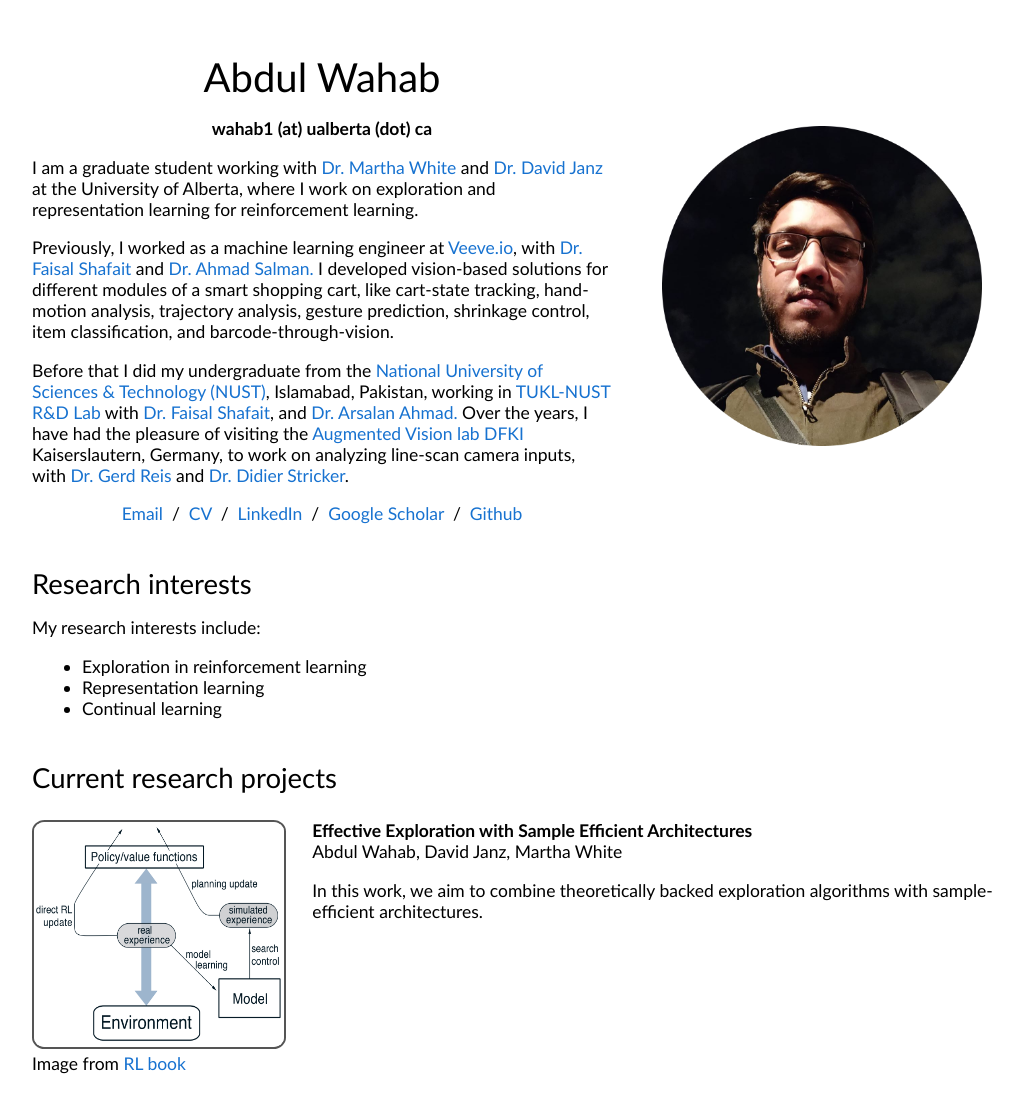
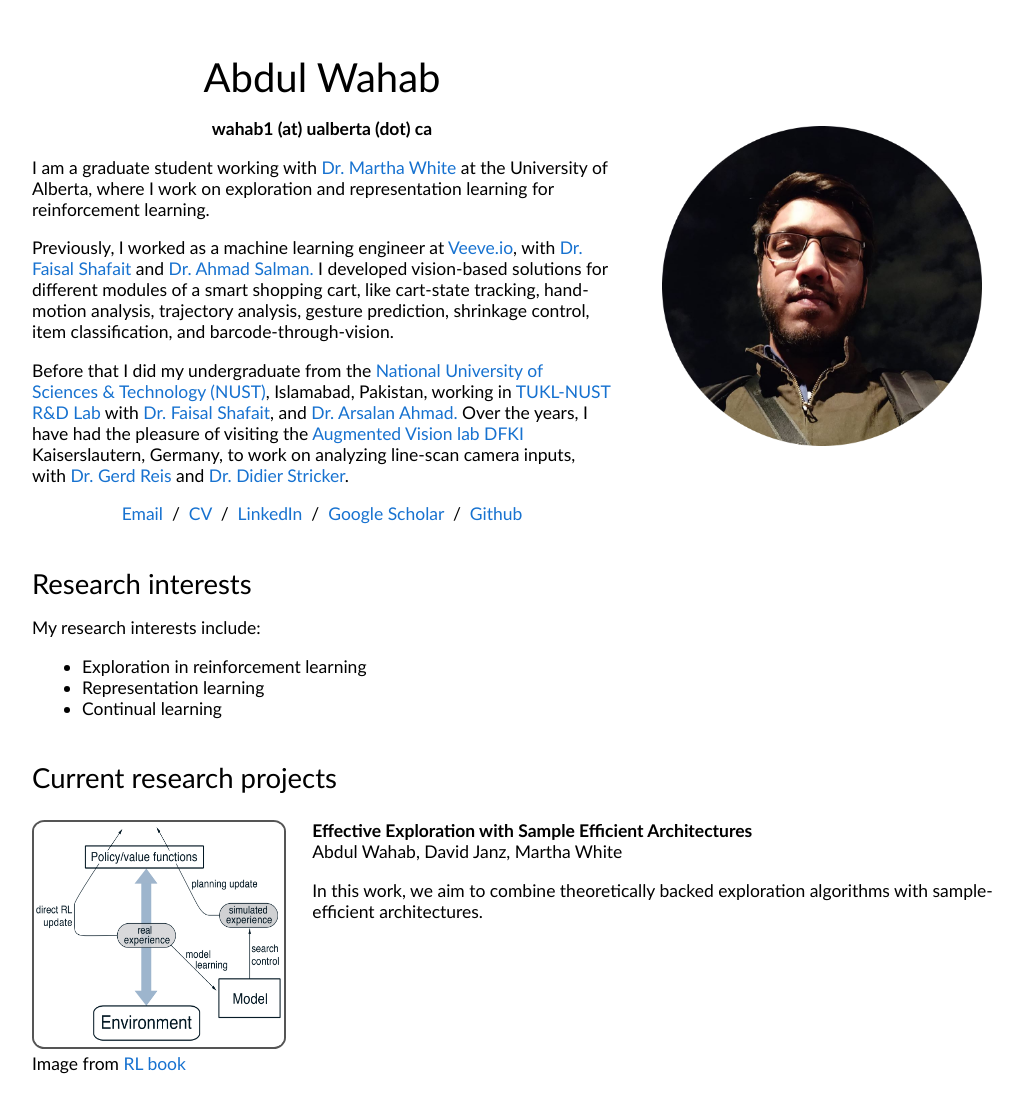
Before and after one commit to mirzaabdulwahab1612/mirzaabdulwahab1612.github.io, a plain HTML site: page index.html in a window 1280 px wide. Shown: the top 1100 px of the page, without its empty margins (133-1146 px from the left). Drawn offline with Linux system fonts and the light colour scheme.

Commit message:
Update index.html

```diff
--- a/index.html
+++ b/index.html
@@ -23,7 +23,7 @@
               <p style="text-align:center">
                 <strong>wahab1 (at) ualberta (dot) ca</strong>
               </p>
-              <p>I am a graduate student working with <a href="https://scholar.google.ca/citations?view_op=list_works&hl=en&hl=en&user=t5zdD_IAAAAJ">Dr. Martha White</a> and <a href="https://djanz.org/"> Dr. David Janz</a> at the University of Alberta, where I work on exploration and representation learning for reinforcement learning.
+              <p>I am a graduate student working with <a href="https://scholar.google.ca/citations?view_op=list_works&hl=en&hl=en&user=t5zdD_IAAAAJ">Dr. Martha White</a> at the University of Alberta, where I work on exploration and representation learning for reinforcement learning.
               </p>
               <p>
                 Previously, I worked as a machine learning engineer at <a href="https://veeve.io/">Veeve.io</a>, with <a href="https://scholar.google.com/citations?view_op=list_works&hl=en&hl=en&user=o9RCNZYAAAAJ"> Dr. Faisal Shafait </a> and <a href="https://seecs.nust.edu.pk/faculty/ahmad-salman/"> Dr. Ahmad Salman.</a> I developed vision-based solutions for different modules of a smart shopping cart, like cart-state tracking, hand-motion analysis, trajectory analysis, gesture prediction, shrinkage control, item classification, and barcode-through-vision.
```
